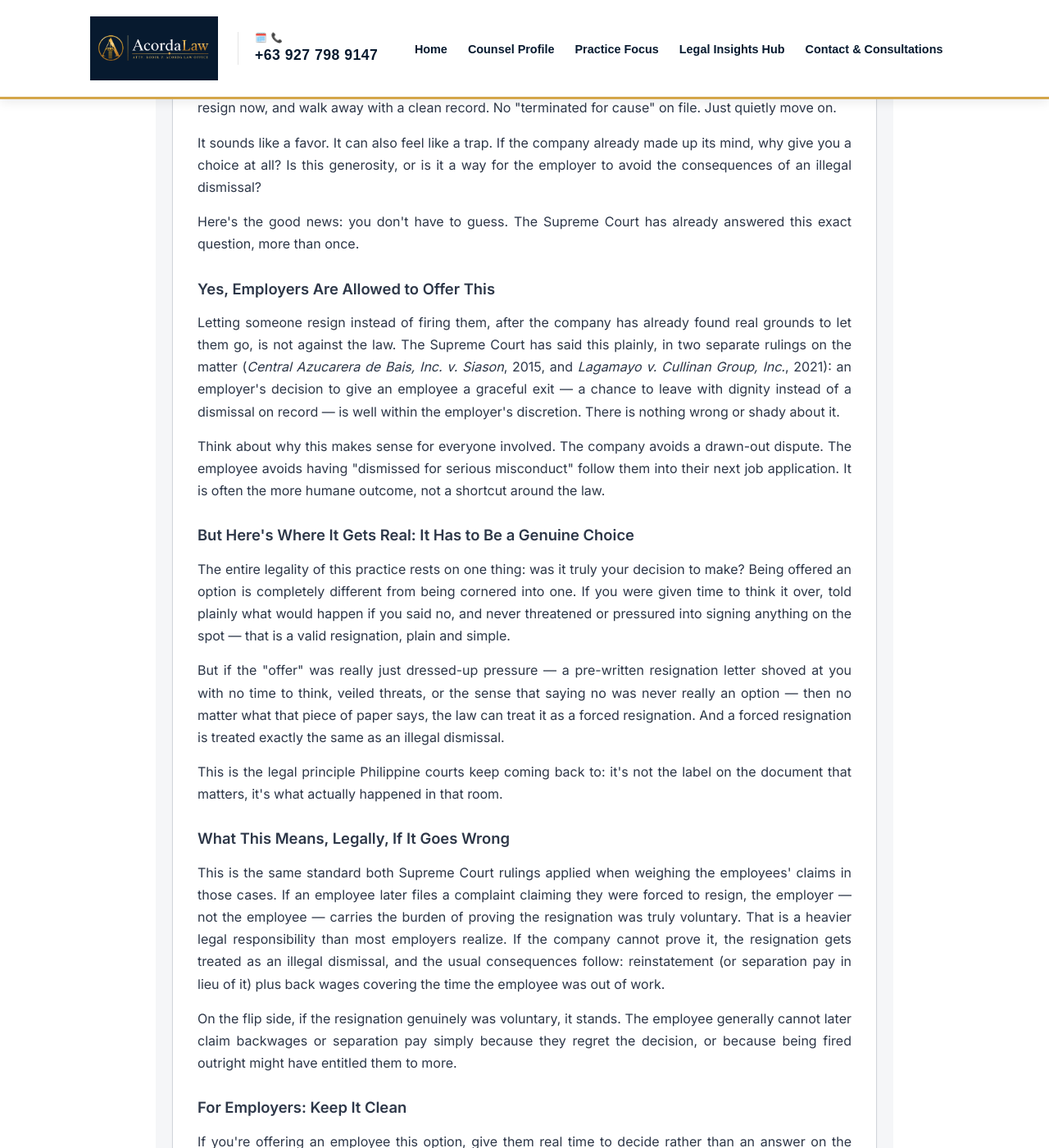
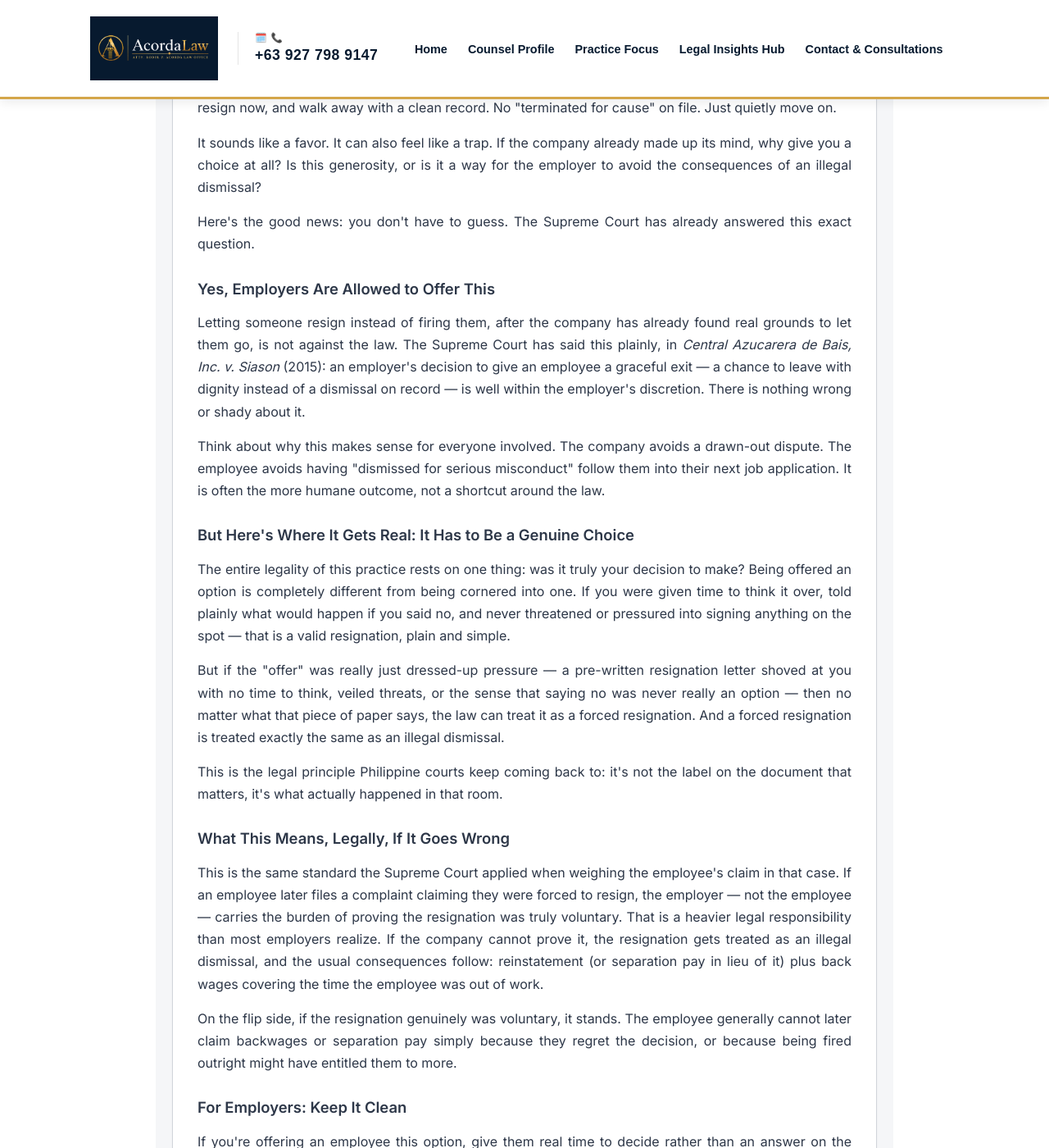
Before and after one commit to acordalawoffice/law.github.io, a Jekyll site: the page built from _posts/2026-08-10-resign-or-be-fired.md, in a window 1280 px wide and 1400 px high, scrolled down 276 px. Shown: the whole window at 82% size. Built offline with Jekyll 4.4.1, drawn with Linux system fonts in a browser that asks for light colours.

Commit message:
Add files via upload
update new post

```diff
--- a/_posts/2026-08-10-resign-or-be-fired.md
+++ b/_posts/2026-08-10-resign-or-be-fired.md
@@ -2,7 +2,7 @@
 title: "Resign Quietly, or Get Fired Loudly? The Truth About the 'Graceful Exit'"
 date: 2026-08-10
 category: "Illegal Dismissal"
-description: "Your boss just offered you the option to resign instead of being terminated. Sounds like a favor — but is it legal? Here's what Philippine law actually says, backed by two Supreme Court rulings."
+description: "Your boss just offered you the option to resign instead of being terminated. Sounds like a favor — but is it legal? Here's what Philippine law actually says."
 ---
 
 <article class="article-box" style="background: #ffffff; border: 1px solid var(--border-color, #e2e8f0); border-radius: 6px; padding: 30px; margin-bottom: 35px; box-shadow: 0 1px 3px rgba(0,0,0,0.05);">
@@ -12,10 +12,10 @@
     <div class="article-body" style="color: #2d3748; line-height: 1.7; text-align: justify;">
         <p style="margin-bottom: 15px;">You're called into HR. Something you did at work has already been investigated, and the company has already decided you're guilty of it. But instead of a termination letter, you're handed a different offer: resign now, and walk away with a clean record. No "terminated for cause" on file. Just quietly move on.</p>
         <p style="margin-bottom: 15px;">It sounds like a favor. It can also feel like a trap. If the company already made up its mind, why give you a choice at all? Is this generosity, or is it a way for the employer to avoid the consequences of an illegal dismissal?</p>
-        <p style="margin-bottom: 20px;">Here's the good news: you don't have to guess. The Supreme Court has already answered this exact question, more than once.</p>
+        <p style="margin-bottom: 20px;">Here's the good news: you don't have to guess. The Supreme Court has already answered this exact question.</p>
 
         <h4 style="font-size: 1.15rem; color: #2d3748; margin-top: 25px; margin-bottom: 12px;">Yes, Employers Are Allowed to Offer This</h4>
-        <p style="margin-bottom: 15px;">Letting someone resign instead of firing them, after the company has already found real grounds to let them go, is not against the law. The Supreme Court has said this plainly, in two separate rulings on the matter (<em>Central Azucarera de Bais, Inc. v. Siason</em>, 2015, and <em>Lagamayo v. Cullinan Group, Inc.</em>, 2021): an employer's decision to give an employee a graceful exit &mdash; a chance to leave with dignity instead of a dismissal on record &mdash; is well within the employer's discretion. There is nothing wrong or shady about it.</p>
+        <p style="margin-bottom: 15px;">Letting someone resign instead of firing them, after the company has already found real grounds to let them go, is not against the law. The Supreme Court has said this plainly, in <em>Central Azucarera de Bais, Inc. v. Siason</em> (2015): an employer's decision to give an employee a graceful exit &mdash; a chance to leave with dignity instead of a dismissal on record &mdash; is well within the employer's discretion. There is nothing wrong or shady about it.</p>
         <p style="margin-bottom: 20px;">Think about why this makes sense for everyone involved. The company avoids a drawn-out dispute. The employee avoids having "dismissed for serious misconduct" follow them into their next job application. It is often the more humane outcome, not a shortcut around the law.</p>
 
         <h4 style="font-size: 1.15rem; color: #2d3748; margin-top: 25px; margin-bottom: 12px;">But Here's Where It Gets Real: It Has to Be a Genuine Choice</h4>
@@ -24,7 +24,7 @@
         <p style="margin-bottom: 20px;">This is the legal principle Philippine courts keep coming back to: it's not the label on the document that matters, it's what actually happened in that room.</p>
 
         <h4 style="font-size: 1.15rem; color: #2d3748; margin-top: 25px; margin-bottom: 12px;">What This Means, Legally, If It Goes Wrong</h4>
-        <p style="margin-bottom: 15px;">This is the same standard both Supreme Court rulings applied when weighing the employees' claims in those cases. If an employee later files a complaint claiming they were forced to resign, the employer &mdash; not the employee &mdash; carries the burden of proving the resignation was truly voluntary. That is a heavier legal responsibility than most employers realize. If the company cannot prove it, the resignation gets treated as an illegal dismissal, and the usual consequences follow: reinstatement (or separation pay in lieu of it) plus back wages covering the time the employee was out of work.</p>
+        <p style="margin-bottom: 15px;">This is the same standard the Supreme Court applied when weighing the employee's claim in that case. If an employee later files a complaint claiming they were forced to resign, the employer &mdash; not the employee &mdash; carries the burden of proving the resignation was truly voluntary. That is a heavier legal responsibility than most employers realize. If the company cannot prove it, the resignation gets treated as an illegal dismissal, and the usual consequences follow: reinstatement (or separation pay in lieu of it) plus back wages covering the time the employee was out of work.</p>
         <p style="margin-bottom: 20px;">On the flip side, if the resignation genuinely was voluntary, it stands. The employee generally cannot later claim backwages or separation pay simply because they regret the decision, or because being fired outright might have entitled them to more.</p>
 
         <h4 style="font-size: 1.15rem; color: #2d3748; margin-top: 25px; margin-bottom: 12px;">For Employers: Keep It Clean</h4>
```
